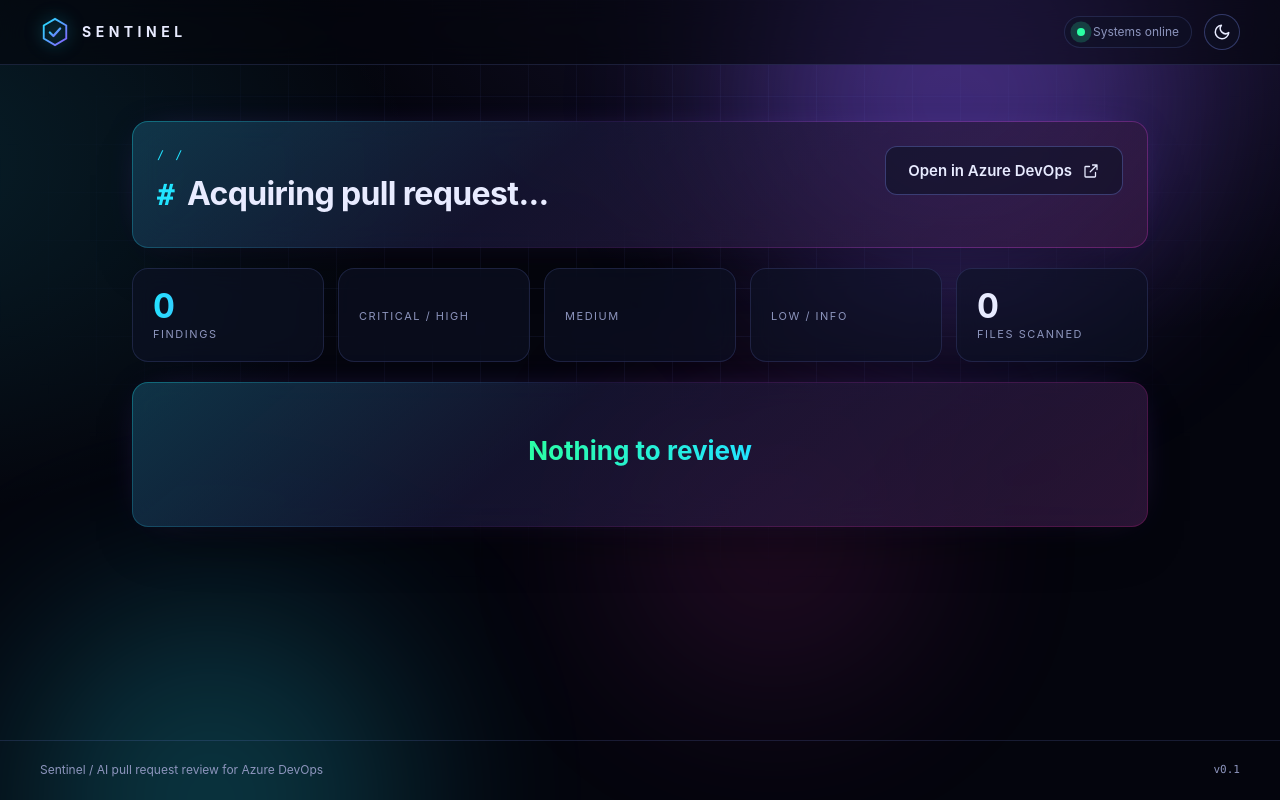
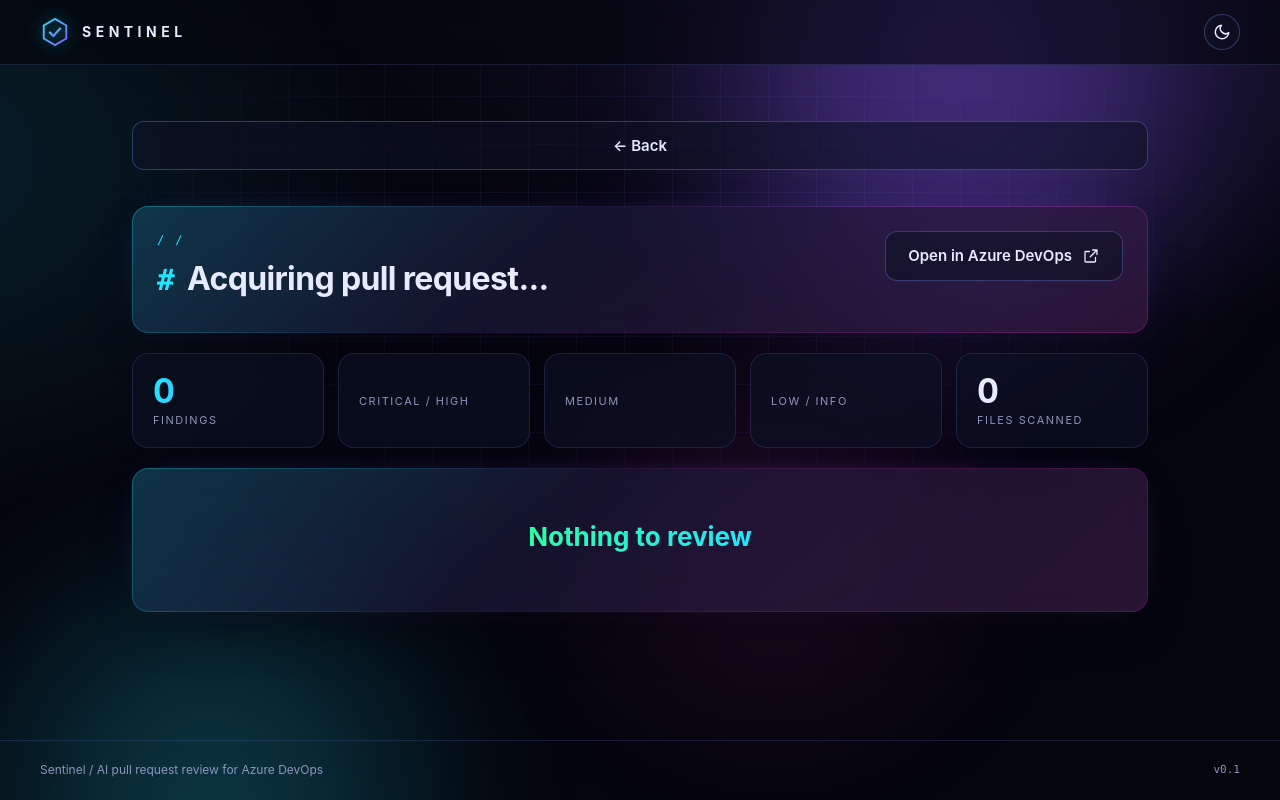
Before and after one commit to gouravbose27/sentinel, a FastAPI app: template app/web/templates/review.html in a window 1280 px wide. Run offline with FastAPI, Linux system fonts and the light colour scheme; the template is opened without the code that fills it, so the values that code supplies are empty.

Commit message:
fix: Add back button to review page and adjust CSS for spacing

```diff
--- a/app/web/static/css/app.css
+++ b/app/web/static/css/app.css
@@ -224,6 +224,7 @@ a { color: inherit; text-decoration: none; }
 .btn-ghost:hover { border-color: var(--cyan); box-shadow: 0 0 22px -8px rgba(34, 228, 255, 0.7); }
 .btn:disabled { opacity: 0.45; cursor: not-allowed; }
 .btn.htmx-request { opacity: 0.7; }
+.back-btn { margin-bottom: 16px; }
 
 /* ---------- Alerts ---------- */
 .alert { padding: 12px 16px; border-radius: 12px; border: 1px solid var(--line); font-size: 14px; background: var(--surface); }
--- a/app/web/templates/base.html
+++ b/app/web/templates/base.html
@@ -32,7 +32,6 @@
       <span class="brand-name">SENTINEL</span>
     </a>
     <div class="topbar-meta">
-      <span class="status-pill"><span class="pulse"></span>Systems online</span>
       <button type="button" class="theme-toggle" id="theme-toggle" aria-label="Toggle light/dark theme" title="Toggle theme">
         <svg class="icon icon-moon" viewBox="0 0 24 24" fill="none" stroke="currentColor" stroke-width="2" stroke-linecap="round" stroke-linejoin="round" aria-hidden="true"><path d="M21 12.8A9 9 0 1 1 11.2 3a7 7 0 0 0 9.8 9.8Z"/></svg>
         <svg class="icon icon-sun" viewBox="0 0 24 24" fill="none" stroke="currentColor" stroke-width="2" stroke-linecap="round" stroke-linejoin="round" aria-hidden="true"><circle cx="12" cy="12" r="4"/><path d="M12 2v2M12 20v2M4.9 4.9l1.4 1.4M17.7 17.7l1.4 1.4M2 12h2M20 12h2M4.9 19.1l1.4-1.4M17.7 6.3l1.4-1.4"/></svg>
--- a/app/web/templates/review.html
+++ b/app/web/templates/review.html
@@ -1,5 +1,6 @@
 {% extends "base.html" %}
 {% block title %}PR #{{ job.request.pr_id }}{% endblock %}
 {% block content %}
+<a class="btn btn-ghost back-btn" href="/"><span>&larr; Back</span></a>
 {% include "_panel.html" %}
 {% endblock %}
```
